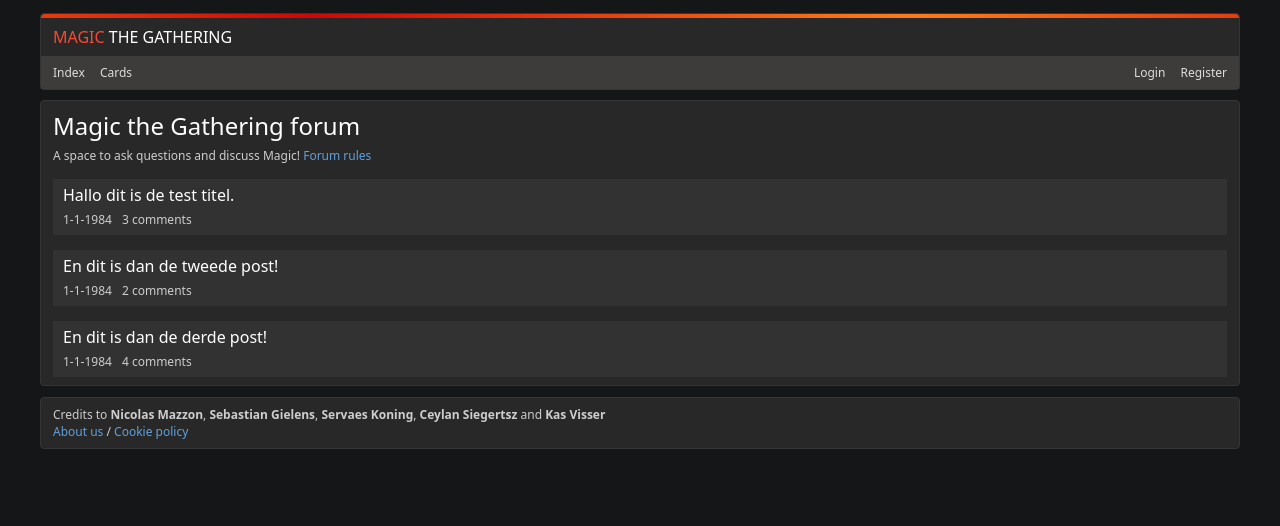
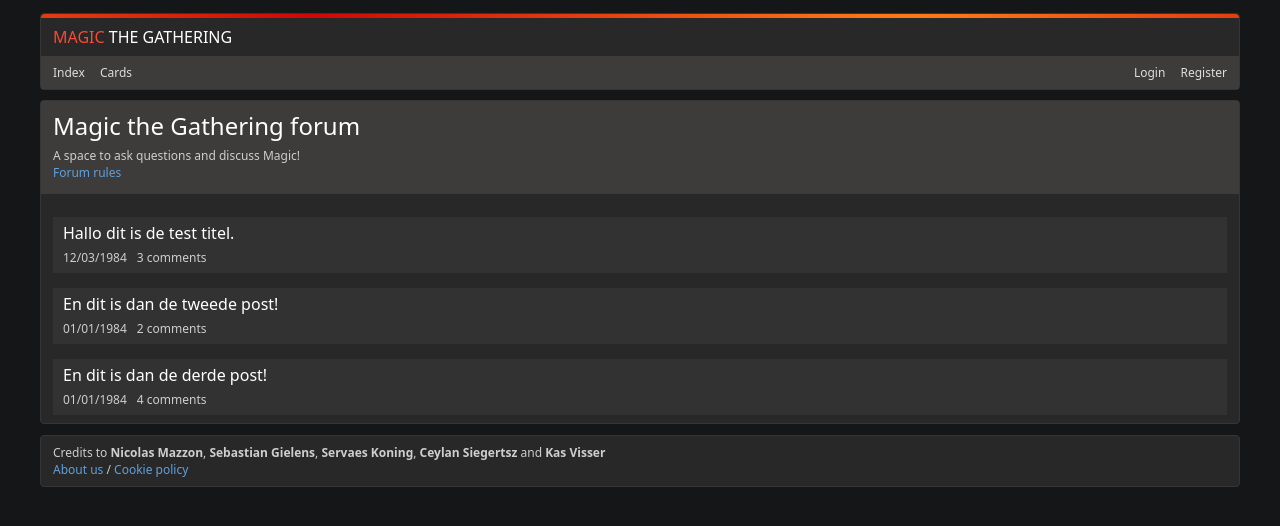
Before and after one commit to Melle704/Webtechnologie-UvA-2023, a PHP site: page /html/forum.php in a window 1280 px wide. Shown: the top 526 px of the page. Run offline with PHP 8.4, Linux system fonts and the light colour scheme.

Commit message:
Forum on index page.

```diff
--- a/html/forum.php
+++ b/html/forum.php
@@ -14,15 +14,21 @@
 
 <body>
 
-    <?php include_once "header.php";?>
+<?php include_once "header.php";?>
 
-    <div class="box box-row">
+<div class="box">
+    <div class="box-row box-light">
+        <div class="post-title">
+            Magic the Gathering forum
+        </div>
+        <p>
+            A space to ask questions and discuss Magic!
+            <br>
+            <a href="forumrules.php">Forum rules</a>
+        </p>
+    </div>
 
-        <h class="post-title">
-            Magic the Gathering forum
-        </h>
-        <p>A space to ask questions and discuss Magic! <a href="forumrules.php">Forum rules</a></p>
-
+    <div class="box-row">
         <div class="preview-box">
             <a href="forumpost.php">
                 <h class="preview-title">
@@ -30,7 +36,7 @@
                 </h>
                 <div class="bottom-text">
                     <p class="post-timestamp">
-                        1-1-1984
+                        12/03/1984
                     </p>
                     <p class="comment-count">
                         3 comments
@@ -45,7 +51,7 @@
                 </h>
                 <div class="bottom-text">
                     <p class="post-timestamp">
-                        1-1-1984
+                        01/01/1984
                     </p>
                     <p class="comment-count">
                         2 comments
@@ -60,7 +66,7 @@
                 </h>
                 <div class="bottom-text">
                     <p class="post-timestamp">
-                        1-1-1984
+                        01/01/1984
                     </p>
                     <p class="comment-count">
                         4 comments
@@ -69,8 +75,9 @@
             </a>
         </div>
     </div>
+</div>
 
-    <?php include_once "footer.php"; ?>
+<?php include_once "footer.php"; ?>
 
 </body>
 
```
Also changed, not shown: html/index.php (+64 -0 lines).
